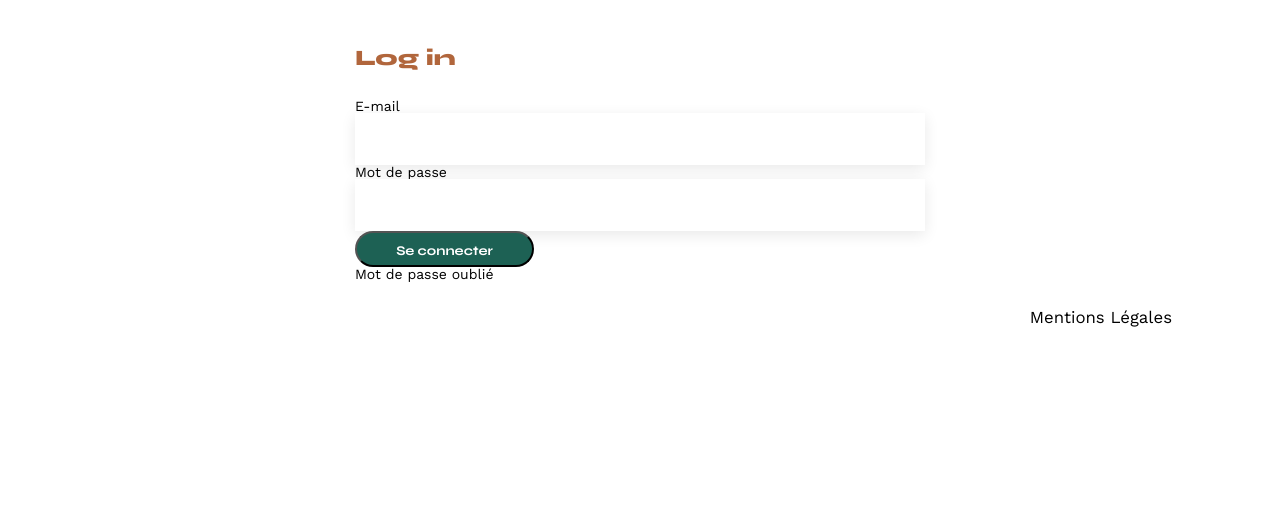
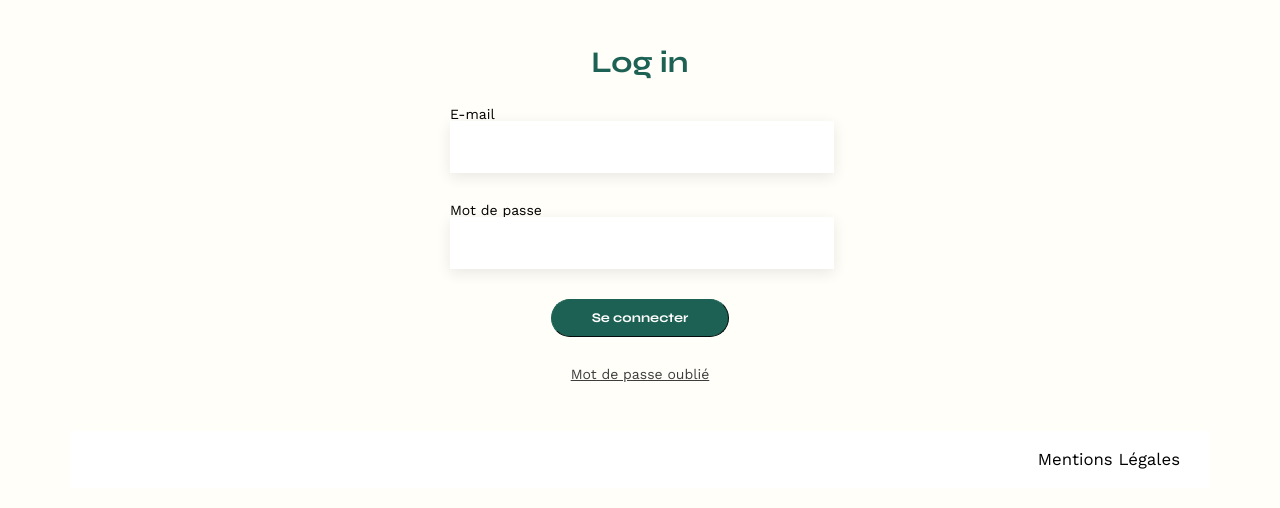
Before and after one commit to katalinkalmar/PROJET_3, a plain HTML site: page FrontEnd/login_page.html in a window 1280 px wide. Shown: the part 96-604 px from the top of the page. Drawn offline with nearby package versions, Linux system fonts and the light colour scheme.

Commit message:
Jstermine

```diff
--- a/FrontEnd/assets/style.css
+++ b/FrontEnd/assets/style.css
@@ -419,3 +419,7 @@
 	height: 17px;
 	transform: translate(-20px, 5px);
 }
+
+.ouvremodal {
+	display: none;
+}
--- a/FrontEnd/assets/stylelogin.css
+++ b/FrontEnd/assets/stylelogin.css
@@ -136,12 +136,18 @@
 
 /** end reset css**/
 
+html {
+	height: 100vh;
+}
+
 body {
 	max-width: 1140px;
-	min-height: 1024px;
+	height: 100%;
 	margin: auto;
 	font-family: 'Work Sans';
 	font-size: 14px;
+	background-color: #FFFEF8;
+	justify-items: space-between;
 }
 
 header {
@@ -150,7 +156,7 @@
 	margin: 50px 0
 }
 
-section {
+main {
 	margin: 50px 0
 }
 
@@ -181,7 +187,11 @@
 	display: flex;
 	align-items: center;
 	list-style-type: none;
+}
 
+nav li a:visited {
+	color: black;
+	text-decoration: none;
 }
 
 nav li {
@@ -196,60 +206,72 @@
 /* fin du header                 */
 
 .loginbox {
+	/* ---------------------------------------------------------------------------------- */
+	display: flex;
 	width: 50%;
 	margin: auto;
+	flex-direction: column;
+	align-items: center;
 }
 
-#login>* {
-	text-align: center;
+.loginbox a {
+	/* ---------------------------------------------------------------------------------- */
+	color: #3D3D3D;
+}
 
+.loginbox a:visited {
+	/* ---------------------------------------------------------------------------------- */
+	color: #3D3D3D;
 }
 
 #loginform {
+	/* ---------------------------------------------------------------------------------- */
 	text-align: left;
-	margin-top: 30px;
+	margin: 30px 0;
 	display: flex;
 	flex-direction: column;
+	width: 380px;
+	gap: 30px;
+	align-items: center;
 }
 
 
 #loginform input {
+	/* ---------------------------------------------------------------------------------- */
 	height: 50px;
 	font-size: 1.2em;
 	border: none;
 	box-shadow: 0px 4px 14px rgba(0, 0, 0, 0.09);
+	width: 100%;
+}
+
+#loginform div {
+	/* ---------------------------------------------------------------------------------- */
+	width: 100%;
 }
 
 #se-connecter {
-	width: 179px;
-	height: 36px;
+	/* ---------------------------------------------------------------------------------- */
 	border-radius: 60px;
 	font-family: 'Syne';
 	font-weight: 700;
 	color: white;
 	background-color: #1D6154;
-	padding: 10px 15px
+	padding: 10px 40px;
+	border-width: 1px;
+	border-color: #1D6154;
+	width: auto;
 }
 
-
-.loginbox label {
-	margin: 2em 0 1em 0;
-}
-
-
-input[type="submit"] {
-	font-family: 'Syne';
-	font-weight: 700;
-	color: white;
-	background-color: #1D6154;
-	margin: 2em auto;
-	width: 180px;
-	text-align: center;
-	border-radius: 60px;
+footer {
+	/* ---------------------------------------------------------------------------------- */
+	background-color: #FFF;
 }
 
 footer nav ul {
+	/* ---------------------------------------------------------------------------------- */
 	display: flex;
 	justify-content: flex-end;
-	margin: 2em
+	justify-items: center;
+	padding: 20px;
 }
--- a/FrontEnd/login_page.html
+++ b/FrontEnd/login_page.html
@@ -28,16 +28,22 @@
 	</header>
 	<main>
 		<div class="loginbox">
-			<h1 id="login">Log in</h1>
+			<h2>Log in</h2>
 			<form id="loginform">
 				<form method="post" action="#">
+					<div>
 					<h4>E-mail</h4>
-					<input type="text" id="email" name="email">
-					<h4>Mot de passe</h4>
-					<input type="text" id="mdp" name="mdp">
+					<input type="email" id="email" name="email">
+
+					</div>
+					<div>
+						<h4>Mot de passe</h4>
+					<input type="password" id="mdp" name="mdp">
+					</div>
+
 					<button id="se-connecter">Se connecter</button>
 				</form>
-				<a>Mot de passe oublié</a>
+				<a href="#">Mot de passe oublié</a>
 		</div>
 	</main>
 
```
Also changed, not shown: FrontEnd/index.html (+6 -4 lines), FrontEnd/scripts/main.js (+103 -88 lines), Backend/images/Capture_d’écran_2024-04-04_à_18.55.291712318733071.png (deleted), Backend/images/VanGogh1712250275663.jpg (deleted), Backend/images/VanGogh1712589510997.jpg (deleted), Backend/images/VanGogh1712678356989.jpg (deleted), Backend/images/VanGogh1712848833143.jpg (deleted), 5 other files.
